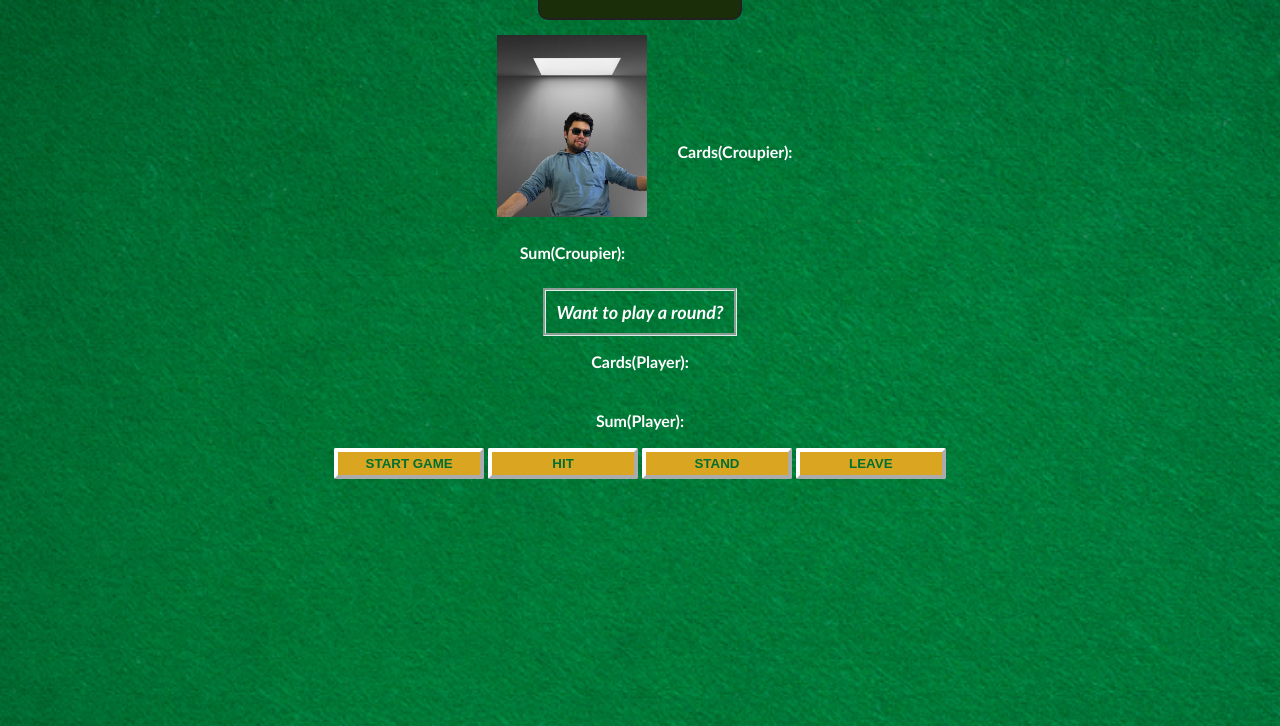
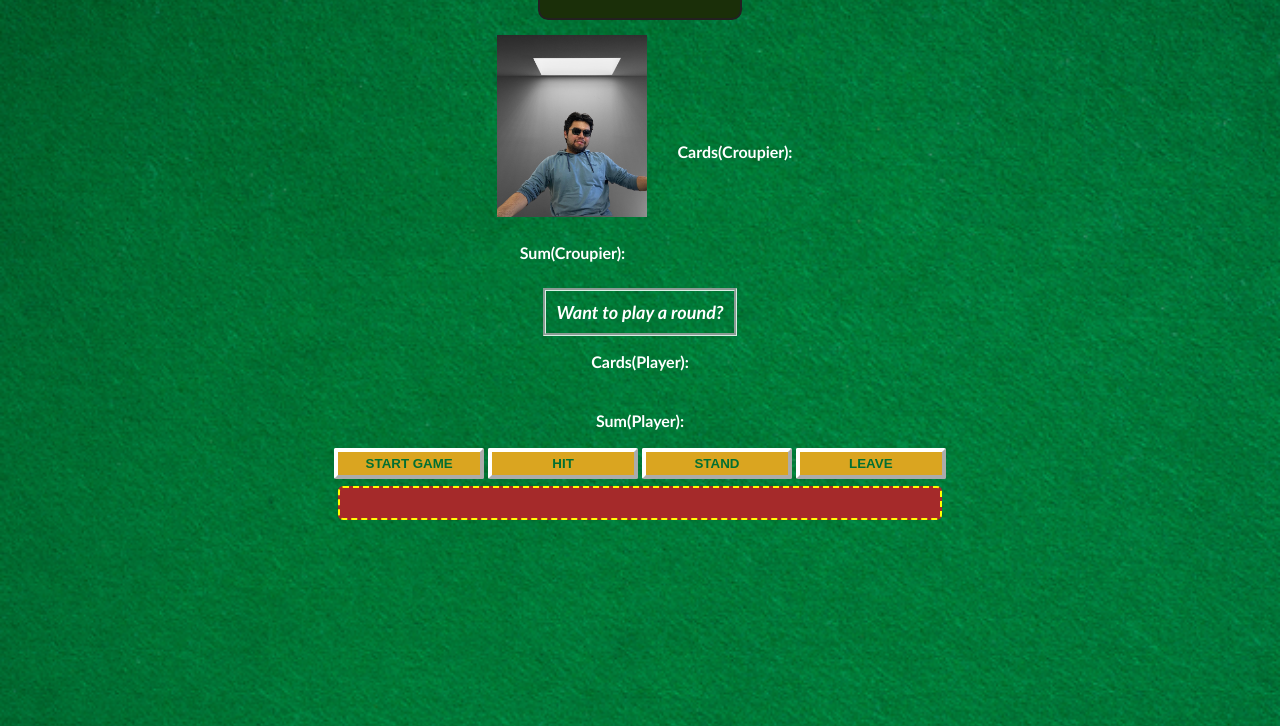
Before and after one commit to abdulkerimakten/kerim_s_blackjack_game, a plain HTML site: page desk.html in a window 1280 px wide. Shown: the part 74-800 px from the top of the page. Drawn offline with Linux system fonts and the light colour scheme.

Commit message:
Update desk.css

```diff
--- a/desk.css
+++ b/desk.css
@@ -26,7 +26,6 @@ body {
     flex-direction: row;
     justify-content: center;
     align-items: center;
-    /* border: 1px solid rgb(6, 91, 11); */
 }
 
 
@@ -72,6 +71,16 @@ button:active {
     box-shadow: 0 0 5px rgb(210, 182, 182);
 }
 
+#player-el{
+    border: 2px dashed yellow;
+    border-radius: 5px;
+    background-color: brown;
+    font-weight: 600px;
+    height: 30px;
+    margin: 5px auto;
+    width: 600px;
+}
+
 
 #cards-img-for-player{
     max-width: 400px;
```
